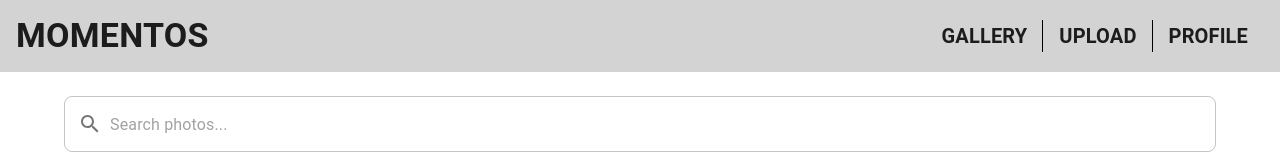
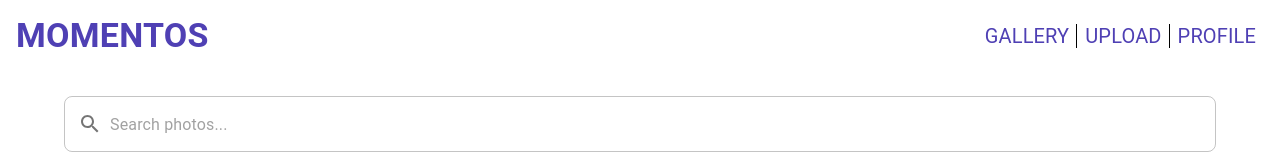
Before and after one commit to Esteb4ncd/Momentos_PhotoGallery, a React (Vite) app: page /login in a window 1280 px wide. Both pictures are taken after a click on the button "LOGIN". Shown: the top 160 px of the page. Built offline with nearby package versions, Linux system fonts and the light colour scheme.

Commit message:
style: add colour to the nav bar, change photo on login to match more

```diff
--- a/src/components/NavBar.jsx
+++ b/src/components/NavBar.jsx
@@ -5,10 +5,12 @@ import Typography from '@mui/material/Typography';
 import { Button } from '@mui/material';
 import ButtonGroup from '@mui/material/ButtonGroup';
 import UploadPostModal from './UploadPostModal';
+import { useLocation } from 'react-router-dom';
 
 export default function NavBar() {
 // Upload Post Modal Stuff:
     const [open, setOpen] = useState(false);
+    const location = useLocation();
 
     const handleOpen = () => setOpen(true);
     const handleClose = () => setOpen(false);
@@ -23,7 +25,7 @@ export default function NavBar() {
                     left: 0,
                     width: "100%",
                     zIndex: 1000,
-                    backgroundColor: "lightgray",
+                    backgroundColor: "white",
                     display: "flex",           // Add this
                     flexDirection: "row",      // Add this
                     alignItems: "center",      // Vertically center children
@@ -45,6 +47,7 @@ export default function NavBar() {
                     sx={{
                         fontWeight: 'bold',
                         alignContent: 'center',
+                        color: '#4f40b4',
                     }}
                     >
                         MOMENTOS
@@ -88,14 +91,14 @@ export default function NavBar() {
                                 flexDirection: "column",
                                 justifyContent: "flex-end",
                                 alignItems: "center",
-                            p: 2,
-                            color: "text.primary",
+                            p: 1,
+                            color: "#4f40b4",
 
                             '&:hover': {
-                                backgroundColor: '#3f3f3fff',
+                                backgroundColor: 'rgba(79, 64, 180, 0.8)',
                                 color: 'white',
                                 pointer: 'pointer',
-                                border: '1px solid black',
+                                borderRadius: '6px',
                             },
                             '&:active': {
                                 border: '1px solid black',
@@ -104,7 +107,7 @@ export default function NavBar() {
                         >
                             <Typography variant="h6"
                                 sx={{
-                                    fontWeight: 'bold',
+                                    fontWeight: 'normal',
                                 }}
                             >
                                 Gallery
@@ -118,18 +121,19 @@ export default function NavBar() {
                             flexDirection: "column",
                             justifyContent: "flex-end",
                             alignItems: "center",
-                            p: 2,
-                            color: "text.primary",
+                            p: 1,
+                            color: "#4f40b4",
                             '&:hover': {
-                                backgroundColor: '#3f3f3fff',
+                                backgroundColor: 'rgba(79, 64, 180, 0.8)',
                                 color: 'white',
-                                pointer: 'pointer'
+                                pointer: 'pointer',
+                                borderRadius: '6px'
                             }
                             }}
                         >
                             <Typography variant="h6"
                                 sx={{
-                                    fontWeight: 'bold',
+                                    fontWeight: 'normal',
                                 }}
                             >
                                 Upload
@@ -143,18 +147,19 @@ export default function NavBar() {
                             flexDirection: "column",
                             justifyContent: "flex-end",
                             alignItems: "center",
-                            p: 2,
-                            color: "text.primary",
+                            p: 1,
+                            color: "#4f40b4",
                             '&:hover': {
-                                backgroundColor: '#3f3f3fff',
+                                backgroundColor: 'rgba(79, 64, 180, 0.8)',
                                 color: 'white',
-                                pointer: 'pointer'
+                                pointer: 'pointer',
+                                borderRadius: '6px'
                             }
                             }}
                         >
                             <Typography variant="h6"
                                 sx={{
-                                    fontWeight: 'bold',
+                                    fontWeight: 'normal',
                                 }}
                             >
                                 Profile
--- a/src/pages/Login.jsx
+++ b/src/pages/Login.jsx
@@ -14,9 +14,9 @@ const Login = () => {
       {/* Left Section - Branding */}
       <Box sx={{
         flex: '0 0 50%',
-        backgroundImage: 'url(/momentos_loginpic.jpg)',
+        backgroundImage: 'url(/momentos_loginpic2.jpg)',
         backgroundSize: 'cover',
-        backgroundPosition: 'center',
+        backgroundPosition: 'left center',
         backgroundRepeat: 'no-repeat',
         display: 'flex',
         alignItems: 'flex-start',
```
Also changed, not shown: public/momentos_loginpic2.jpg (added).
